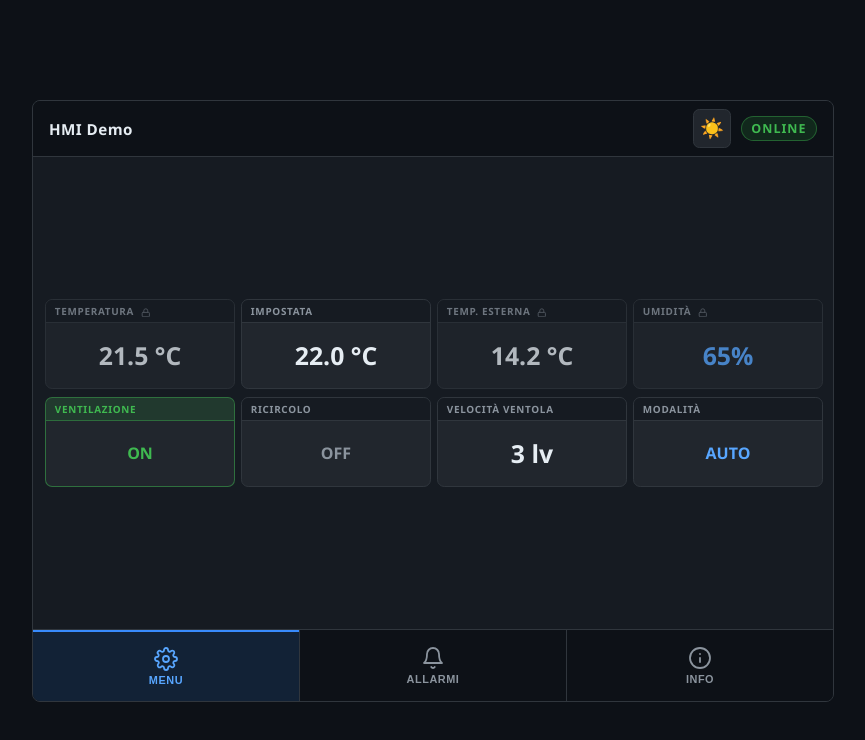
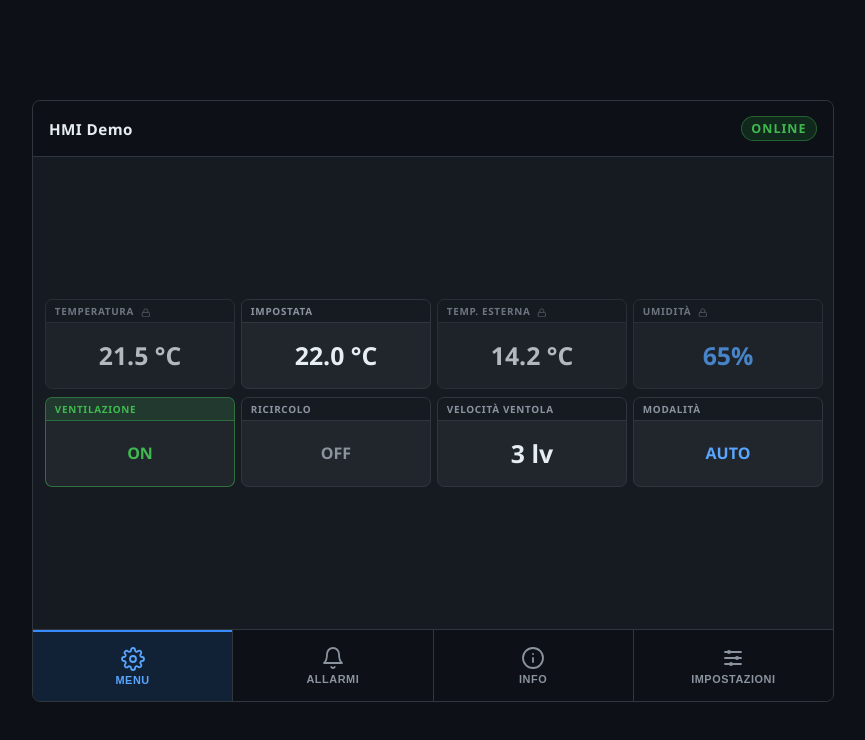
Before and after one commit to mad4j/hmi-demo, a Vue app: page / in a window 1280 px wide. Shown: the top 740 px of the page, without its empty margins (208-1073 px from the left). Built offline with nearby package versions, Linux system fonts and the light colour scheme.

Commit message:
feat: move theme toggle to settings menu, fix submenu scroll behavior
Agent-Logs-Url: https://github.com/mad4j/hmi-demo/sessions/9f2b7508-ed3d-4d3d-8556-d194ae62d91c

Co-authored-by: mad4j <1510799+mad4j@users.noreply.github.com>

```diff
--- a/src/App.vue
+++ b/src/App.vue
@@ -24,6 +24,8 @@ const { isDark, toggleTheme } = useTheme()
 const { parameterValues, toggleParameter, setParameterValue } = useParameterStore()
 
 // ── Percentage editor state ───────────────────────────────
+const SETTINGS_PAGE_ID = 'impostazioni'
+
 const editingParamId = ref(null)
 
 const editingParam = computed(() =>
@@ -55,14 +57,6 @@ const cancelEdit = () => {
         <span>{{ menuConfig.title }}</span>
       </div>
       <div class="top-right">
-        <button
-          class="icon-button"
-          type="button"
-          :aria-label="isDark ? 'Passa al tema chiaro' : 'Passa al tema scuro'"
-          @click="toggleTheme"
-        >
-          {{ isDark ? '☀️' : '🌙' }}
-        </button>
         <span class="status">{{ menuConfig.status }}</span>
       </div>
     </header>
@@ -96,7 +90,21 @@ const cancelEdit = () => {
         </div>
       </template>
       <template v-else>
-        <div v-if="currentPage.parameters.length" class="widget-grid">
+        <div v-if="currentPage.id === SETTINGS_PAGE_ID" class="settings-page">
+          <div class="settings-row">
+            <span class="settings-row-label">Tema interfaccia</span>
+            <button
+              class="settings-theme-btn"
+              type="button"
+              :aria-label="isDark ? 'Passa al tema chiaro' : 'Passa al tema scuro'"
+              @click="toggleTheme"
+            >
+              <span aria-hidden="true">{{ isDark ? '🌙' : '☀️' }}</span>
+              {{ isDark ? 'Scuro' : 'Chiaro' }}
+            </button>
+          </div>
+        </div>
+        <div v-else-if="currentPage.parameters.length" class="widget-grid">
           <ParameterWidget
             v-for="param in currentPage.parameters"
             :key="param.id"
@@ -297,9 +305,10 @@ const cancelEdit = () => {
   flex-direction: column;
   gap: 0.6rem;
   align-items: center;
-  justify-content: center;
+  justify-content: flex-start;
   padding: 0.75rem;
   min-height: 0;
+  overflow-x: hidden;
   overflow-y: auto;
 }
 
@@ -380,6 +389,39 @@ button:active {
   grid-template-columns: repeat(4, 1fr);
   gap: 0.5rem;
   width: 100%;
+  margin: auto 0;
+}
+
+/* ── Settings page ──────────────────────────────────────── */
+.settings-page {
+  width: 100%;
+  display: flex;
+  flex-direction: column;
+  gap: 0.5rem;
+  margin: auto 0;
+}
+
+.settings-row {
+  display: flex;
+  align-items: center;
+  justify-content: space-between;
+  gap: 0.75rem;
+  padding: 0.75rem 1rem;
+  background: var(--bg-btn);
+  border: 1px solid var(--border);
+  border-radius: 0.5rem;
+}
+
+.settings-row-label {
+  font-size: 0.9rem;
+  font-weight: 600;
+  color: var(--text-primary);
+}
+
+.settings-theme-btn {
+  padding: 0.35rem 0.85rem;
+  font-size: 0.85rem;
+  border-radius: 0.4rem;
 }
 
 @media (max-width: 599px) {
--- a/src/components/AppIcon.vue
+++ b/src/components/AppIcon.vue
@@ -86,6 +86,27 @@ defineProps({
     <polyline points="15 18 9 12 15 6" />
   </svg>
 
+  <!-- Settings (sliders) -->
+  <svg
+    v-else-if="name === 'settings'"
+    :width="size"
+    :height="size"
+    viewBox="0 0 24 24"
+    fill="none"
+    stroke="currentColor"
+    stroke-width="1.8"
+    stroke-linecap="round"
+    stroke-linejoin="round"
+    aria-hidden="true"
+  >
+    <line x1="4" y1="6" x2="20" y2="6" />
+    <line x1="4" y1="12" x2="20" y2="12" />
+    <line x1="4" y1="18" x2="20" y2="18" />
+    <circle cx="8" cy="6" r="2" fill="currentColor" stroke="none" />
+    <circle cx="16" cy="12" r="2" fill="currentColor" stroke="none" />
+    <circle cx="10" cy="18" r="2" fill="currentColor" stroke="none" />
+  </svg>
+
   <!-- Fallback: generic circle -->
   <svg
     v-else
--- a/src/config/menu.yml
+++ b/src/config/menu.yml
@@ -169,3 +169,9 @@ pages:
         name: Ora
         type: enum
         readonly: true
+  - id: impostazioni
+    label: Impostazioni
+    icon: "settings"
+    title: Impostazioni
+    content: Personalizzazione dell'interfaccia.
+    parameters: []
```
